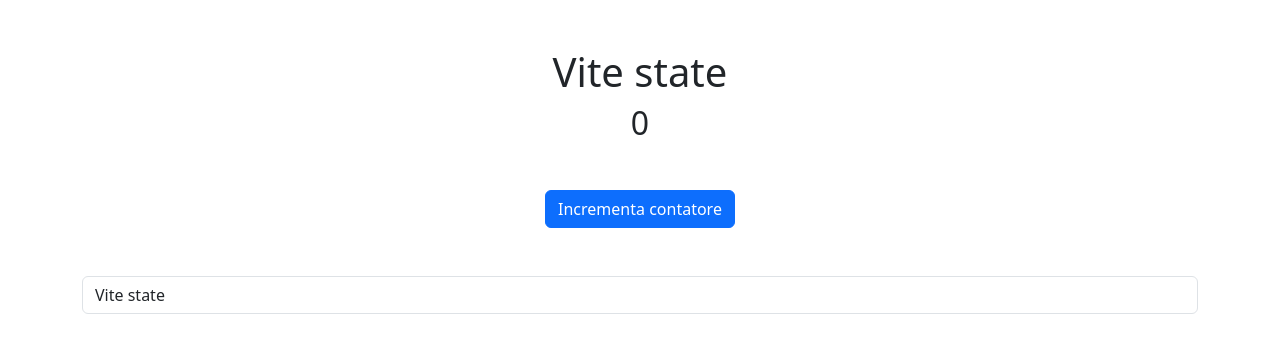
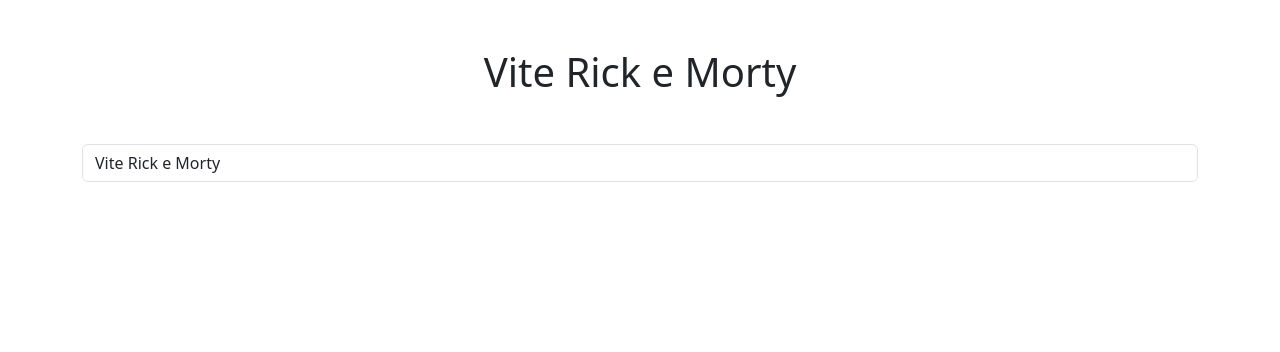
Before and after one commit to marroccuandrea/vite-rick-morty, a Vue app: page / in a window 1280 px wide. Shown: the top 352 px of the page. Built offline with nearby package versions, Linux system fonts and the light colour scheme.

Commit message:
preparazione file

```diff
--- a/index.html
+++ b/index.html
@@ -1,13 +1,16 @@
 <!doctype html>
 <html lang="en">
+
 <head>
   <meta charset="UTF-8" />
   <link rel="icon" type="image/svg+xml" href="/vite.svg" />
   <meta name="viewport" content="width=device-width, initial-scale=1.0" />
-    <title>Vite State</title>
+  <title>Vite Rick e Morty</title>
 </head>
+
 <body>
   <div id="app"></div>
   <script type="module" src="/src/main.js"></script>
 </body>
+
 </html>
--- a/src/components/Header.vue
+++ b/src/components/Header.vue
@@ -1,25 +1,22 @@
 <script>
-import {store} from '../data/store'
-  export default {
-    data(){
-      return{
-        store
-      }
+import { store } from '../data/store'
+export default {
+  data() {
+    return {
+      store
     }
+  }
 
-  }
+}
 </script>
 
 
 <template>
   <div class="text-center my-5">
     <h1>{{ store.mainTitle }}</h1>
-    <h2>{{ store.counter }}</h2>
   </div>
 </template>
 
 
 
-<style lang="scss" scoped>
-
-</style>
+<style lang="scss" scoped></style>
--- a/src/components/Main.vue
+++ b/src/components/Main.vue
@@ -1,24 +1,21 @@
 <script>
-import {store} from '../data/store'
-  export default {
-    data(){
-      return{
-        store
-      }
+import { store } from '../data/store'
+export default {
+  data() {
+    return {
+      store
     }
   }
+}
 </script>
 
 
 <template>
   <div class="text-center my-5 container">
-    <button @click="store.counter++" class="btn btn-primary mb-5">Incrementa contatore</button>
     <input class="form-control" type="text" v-model="store.mainTitle">
   </div>
 </template>
 
 
 
-<style lang="scss" scoped>
-
-</style>
+<style lang="scss" scoped></style>
--- a/src/data/store.js
+++ b/src/data/store.js
@@ -2,6 +2,5 @@
 import { reactive } from 'vue'
 
 export const store = reactive({
-  counter: 0,
-  mainTitle: 'Vite state'
+  mainTitle: 'Vite Rick e Morty'
 })
```
Also changed, not shown: 1 other file (tests, documents, lock files or other folders). Lines whose indentation alone changed are shown as unchanged.
